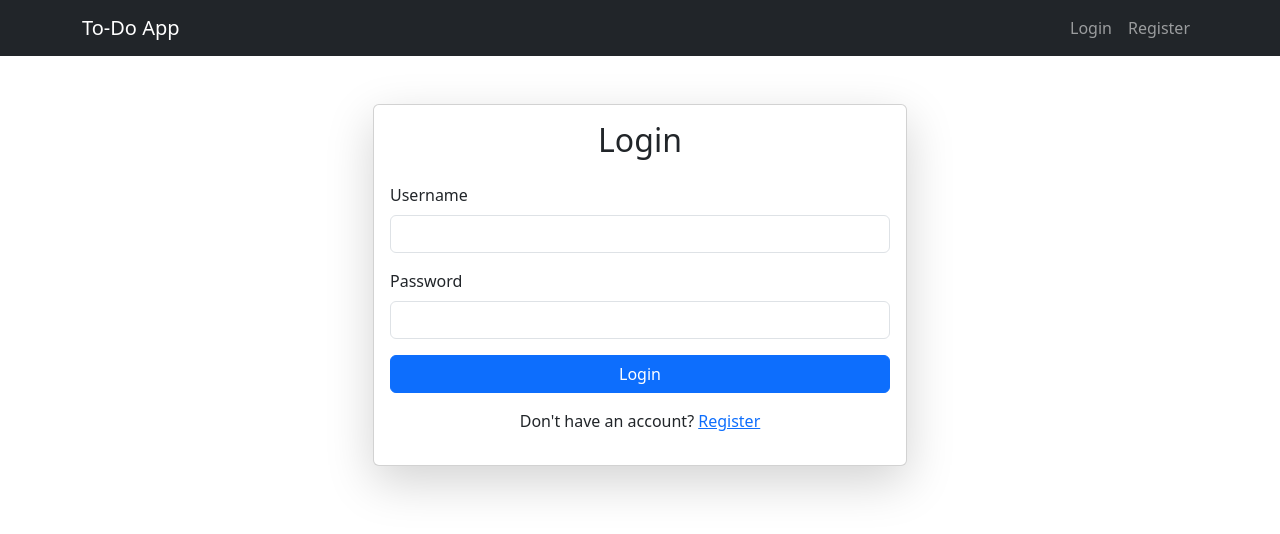
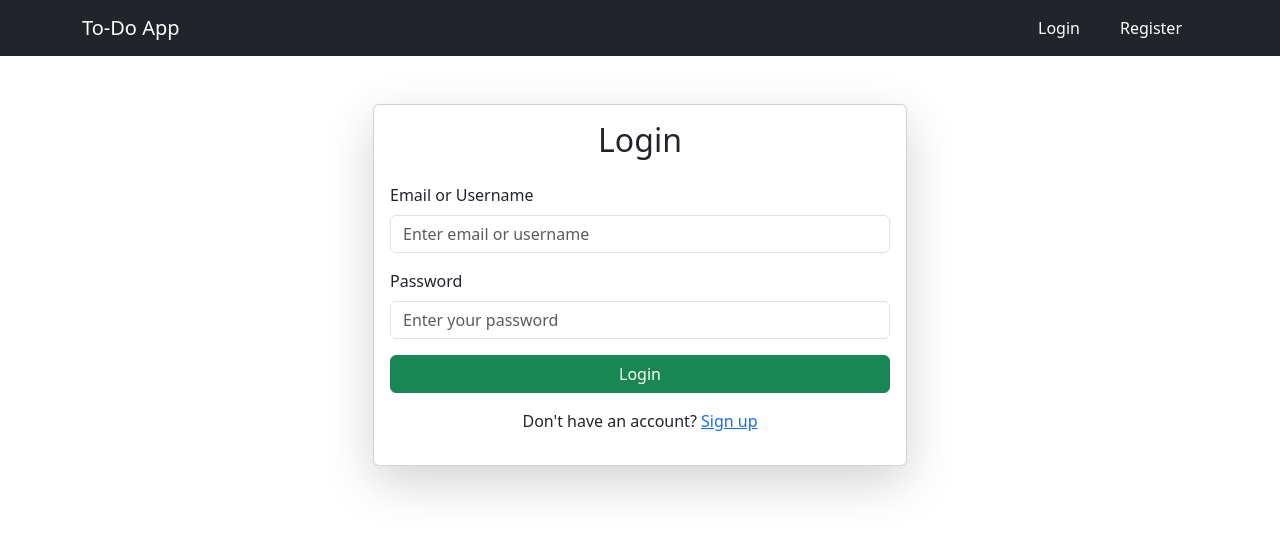
Before and after one commit to dishita-simform/ToDo-Django, a Django app: page /login/ in a window 1280 px wide. Shown: the top 534 px of the page. Run offline with Django 5.2, Linux system fonts and the light colour scheme.

Commit message:
Email Login

```diff
--- a/todo_app/forms.py
+++ b/todo_app/forms.py
@@ -1,9 +1,22 @@
 from django import forms
-from django.contrib.auth.forms import UserCreationForm
+from django.contrib.auth.forms import UserCreationForm, AuthenticationForm
 from django.contrib.auth.models import User
 from .models import Task
 
 class RegisterForm(UserCreationForm):
+    """
+    Custom registration form to include first name, last name, and email.
+    """
+    first_name = forms.CharField(
+        required=True,
+        widget=forms.TextInput(attrs={'class': 'form-control', 'placeholder': 'Enter first name'})
+    )
+
+    last_name = forms.CharField(
+        required=True,
+        widget=forms.TextInput(attrs={'class': 'form-control', 'placeholder': 'Enter last name'})
+    )
+
     email = forms.EmailField(
         required=True,
         widget=forms.EmailInput(attrs={'class': 'form-control', 'placeholder': 'Enter your email'})
@@ -23,15 +36,31 @@
 
     class Meta:
         model = User
-        fields = ['username', 'email', 'password1', 'password2']
+        fields = ['first_name', 'last_name', 'username', 'email', 'password1', 'password2']
+
+
+class CustomLoginForm(AuthenticationForm):
+    """
+    Custom login form to allow authentication using either email or username.
+    """
+    username = forms.CharField(
+        widget=forms.TextInput(attrs={'class': 'form-control', 'placeholder': 'Enter email or username'}),
+        label="Email or Username"
+    )
+
+    password = forms.CharField(
+        widget=forms.PasswordInput(attrs={'class': 'form-control', 'placeholder': 'Enter your password'}),
+        label="Password"
+    )
 
 
 class TaskForm(forms.ModelForm):
+    """
+    Form to create and update tasks.
+    """
     completed_at = forms.DateField(
         required=False,
-        widget=forms.DateInput(
-            attrs={'type': 'date', 'class': 'form-control'}
-        ),
+        widget=forms.DateInput(attrs={'type': 'date', 'class': 'form-control'}),
         label="Completed On"
     )
 
@@ -49,7 +78,7 @@
         completed = cleaned_data.get("completed")
         completed_at = cleaned_data.get("completed_at")
 
-        # If task is marked as completed but no completion date is provided, raise an error
+        # Ensure completed_at is set if the task is marked as completed
         if completed and not completed_at:
             raise forms.ValidationError("Please provide a completion date when marking the task as completed.")
 
--- a/todo_app/templates/base.html
+++ b/todo_app/templates/base.html
@@ -10,14 +10,30 @@
     <nav class="navbar navbar-expand-lg navbar-dark bg-dark">
         <div class="container">
             <a class="navbar-brand" href="{% url 'home' %}">To-Do App</a>
-            <div class="collapse navbar-collapse">
+
+            <button class="navbar-toggler" type="button" data-bs-toggle="collapse" data-bs-target="#navbarNav">
+                <span class="navbar-toggler-icon"></span>
+            </button>
+
+            <div class="collapse navbar-collapse" id="navbarNav">
                 <ul class="navbar-nav ms-auto">
                     {% if user.is_authenticated %}
-                        <li class="nav-item"><a class="nav-link" href="{% url 'task-list' %}">Tasks</a></li>
-                        <li class="nav-item"><a class="nav-link" href="{% url 'logout' %}">Logout</a></li>
+                        <li class="nav-item">
+                            <a class="nav-link" href="{% url 'task-list' %}">Tasks</a>
+                        </li>
+                        <li class="nav-item">
+                            <a class="nav-link text-warning fw-bold">Hello, {{ user.first_name }}</a>
+                        </li>
+                        <li class="nav-item">
+                            <a class="nav-link btn btn-danger text-white px-3 ms-2" href="{% url 'logout' %}">Logout</a>
+                        </li>
                     {% else %}
-                        <li class="nav-item"><a class="nav-link" href="{% url 'login' %}">Login</a></li>
-                        <li class="nav-item"><a class="nav-link" href="{% url 'register' %}">Register</a></li>
+                        <li class="nav-item">
+                            <a class="nav-link btn btn-primary text-white px-3 me-2" href="{% url 'login' %}">Login</a>
+                        </li>
+                        <li class="nav-item">
+                            <a class="nav-link btn btn-success text-white px-3" href="{% url 'register' %}">Register</a>
+                        </li>
                     {% endif %}
                 </ul>
             </div>
--- a/todo_app/templates/login.html
+++ b/todo_app/templates/login.html
@@ -8,31 +8,30 @@
                 <div class="card-body">
                     <h2 class="text-center mb-4">Login</h2>
 
-                    <!-- Display error messages -->
-                    {% if form.errors %}
-                    <div class="alert alert-danger">
-                        <strong>Invalid credentials. Please try again.</strong>
-                    </div>
-                    {% endif %}
-
                     <form method="POST">
                         {% csrf_token %}
 
+                        {% if form.non_field_errors %}
+                        <div class="alert alert-danger">
+                            <strong>{{ form.non_field_errors.0 }}</strong>
+                        </div>
+                        {% endif %}
+
                         <div class="mb-3">
-                            <label for="id_username" class="form-label">Username</label>
-                            <input type="text" name="username" id="id_username" class="form-control" required>
+                            <label for="id_username" class="form-label">Email or Username</label>
+                            {{ form.username }}
                         </div>
 
                         <div class="mb-3">
                             <label for="id_password" class="form-label">Password</label>
-                            <input type="password" name="password" id="id_password" class="form-control" required>
+                            {{ form.password }}
                         </div>
 
-                        <button type="submit" class="btn btn-primary w-100">Login</button>
+                        <button type="submit" class="btn btn-success w-100">Login</button>
                     </form>
 
                     <p class="mt-3 text-center">
-                        Don't have an account? <a href="{% url 'register' %}" class="text-primary">Register</a>
+                        Don't have an account? <a href="{% url 'register' %}" class="text-primary">Sign up</a>
                     </p>
                 </div>
             </div>
--- a/todo_app/urls.py
+++ b/todo_app/urls.py
@@ -1,11 +1,15 @@
 from django.urls import path
+from django.contrib.auth.views import LogoutView
+from todo_app import admin
 from . import views
+from .views import user_login
 
 urlpatterns = [
+    # path('admin/', admin.site.urls),
     path('', views.home, name='home'),
     path('tasks/', views.task_list, name='task-list'),
-    path('login/', views.user_login, name='login'),
-    path('logout/', views.user_logout, name='logout'),
+    path("login/", user_login, name="login"),
+    path("logout/", LogoutView.as_view(next_page="login"), name="logout"),
     path('register/', views.register, name='register'),
     path('', views.task_list, name='task_list'),  # View all tasks
     path('task/new/', views.task_create, name='task_create'),  # Create task
--- a/todo_app/views.py
+++ b/todo_app/views.py
@@ -1,19 +1,21 @@
 from django.shortcuts import render, redirect, get_object_or_404
 from django.contrib.auth import login, logout, authenticate
 from django.contrib.auth.decorators import login_required
+from django.contrib.auth.models import User
 from .models import Task
-from .forms import RegisterForm, TaskForm
+from .forms import RegisterForm, TaskForm, CustomLoginForm
 
 def home(request):
     image_url = "https://images.pexels.com/photos/4050315/pexels-photo-4050315.jpeg?auto=compress&cs=tinysrgb&w=1260&h=750&dpr=1"
     return render(request, "home.html", {"image_url": image_url})
 
 def register(request):
+    """ Handles user registration """
     if request.method == "POST":
         form = RegisterForm(request.POST)
         if form.is_valid():
             user = form.save(commit=False)
-            user.email = form.cleaned_data.get('email')  # Ensure email is saved
+            user.email = form.cleaned_data.get('email')
             user.save()
             return redirect('login')
     else:
@@ -21,20 +23,35 @@
     return render(request, 'register.html', {'form': form})
 
 def user_login(request):
+    """ Allows users to log in with either email or username """
     if request.method == 'POST':
-        username = request.POST['username']
-        password = request.POST['password']
-        user = authenticate(request, username=username, password=password)
-        if user:
-            login(request, user)
-            return redirect('task_list')  # Ensure this matches the correct URL name
-    return render(request, 'login.html')
+        form = CustomLoginForm(request, data=request.POST)
+        if form.is_valid():
+            username_or_email = form.cleaned_data.get('username')
+            password = form.cleaned_data.get('password')
+
+            # Check if input is an email
+            user = User.objects.filter(email=username_or_email).first()
+            if user:
+                username = user.username  # Get the username from email
+            else:
+                username = username_or_email  # If not an email, assume it's a username
+
+            user = authenticate(request, username=username, password=password)
+            if user:
+                login(request, user)
+                return redirect('task_list')
+
+    else:
+        form = CustomLoginForm()
+
+    return render(request, 'login.html', {'form': form})
 
 def user_logout(request):
     logout(request)
     return redirect('login')
 
-### 🚀 **CRUD Operations - Now Require Login**
+### 🚀 **Task CRUD Operations (Require Login)**
 
 @login_required
 def task_list(request):
@@ -44,18 +61,20 @@
     pending_tasks = tasks.filter(completed=False)
     return render(request, 'task_list.html', {
         'pending_tasks': pending_tasks,
-        'completed_tasks': completed_tasks
+        'completed_tasks': completed_tasks,
+        'first_name': request.user.first_name  # Display first name
     })
 
 @login_required
 def task_create(request):
+    """ Create a new task """
     if request.method == "POST":
         form = TaskForm(request.POST)
         if form.is_valid():
             task = form.save(commit=False)
             task.user = request.user  # Assign the task to the logged-in user
             task.save()
-            return redirect('task_list')  # Redirect to the task list
+            return redirect('task_list')
     else:
         form = TaskForm()
 
@@ -63,8 +82,8 @@
 
 @login_required
 def task_update(request, pk):
-    """ Update an existing task - Only for the task owner """
-    task = get_object_or_404(Task, pk=pk, user=request.user)  # Ensures the user owns the task
+    """ Update an existing task (only if the user owns it) """
+    task = get_object_or_404(Task, pk=pk, user=request.user)
     if request.method == "POST":
         form = TaskForm(request.POST, instance=task)
         if form.is_valid():
@@ -76,9 +95,10 @@
 
 @login_required
 def task_delete(request, pk):
-    task = get_object_or_404(Task, pk=pk)
+    """ Delete a task (only if the user owns it) """
+    task = get_object_or_404(Task, pk=pk, user=request.user)  # Ensure user owns the task
     if request.method == "POST":
         task.delete()
         return redirect('task_list')
 
-    return render(request, 'task_confirm_delete.html', {'task': task})  # This should only be called when deleting
+    return render(request, 'task_confirm_delete.html', {'task': task})
```
Also changed, not shown: todo_app/backends.py (added, +16 -0 lines), todo_app/templates/register.html (+16 -1 lines), todo_project/settings.py (+7 -2 lines), db.sqlite3.
